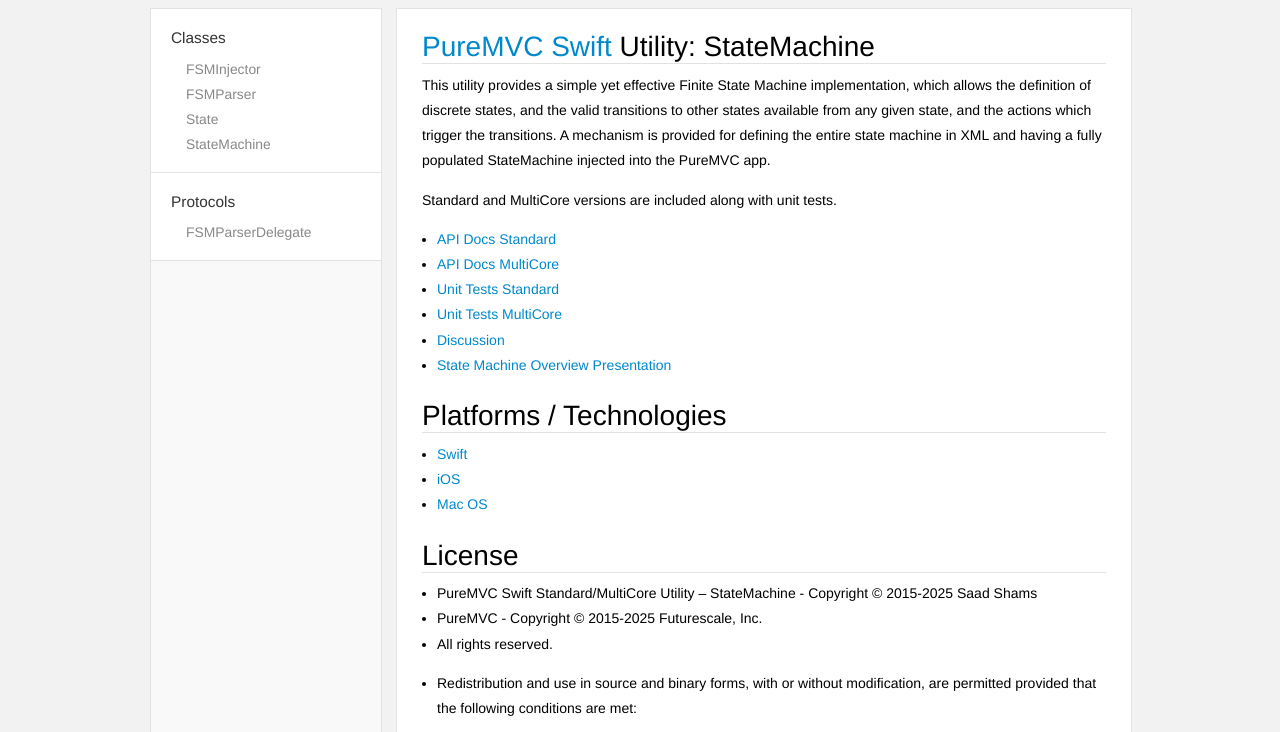
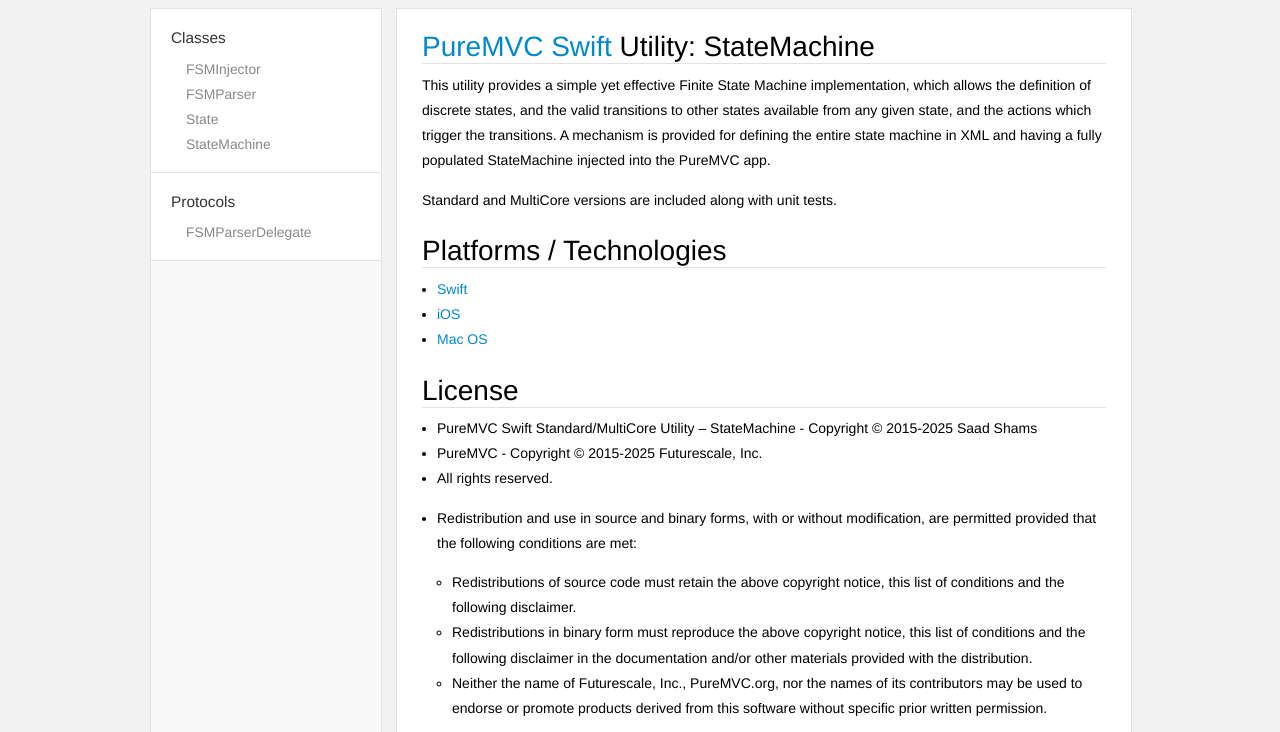
Before and after one commit to PureMVC/puremvc-swift-util-statemachine, a plain HTML site: page docs/standard/index.html in a window 1280 px wide. Shown: the part 62-794 px from the top of the page. Drawn offline with Linux system fonts and the light colour scheme.

Commit message:
Updated docs

```diff
--- a/docs/standard/index.html
+++ b/docs/standard/index.html
@@ -57,20 +57,12 @@
         <section>
           <section class="section">
 
-            <a href='#a_href_http_puremvc_github_com_puremvc_a_a_href_https_github_com_sshams_puremvc_swift_multicore_framework_wiki_swift_a_utility_statemachine' class='anchor' aria-hidden=true><span class="header-anchor"></span></a><h2 id='a_href_http_puremvc_github_com_puremvc_a_a_href_https_github_com_sshams_puremvc_swift_multicore_framework_wiki_swift_a_utility_statemachine'><a href="http://puremvc.github.com/">PureMVC</a> <a href="https://github.com/sshams/puremvc-swift-multicore-framework/wiki">Swift</a> Utility: StateMachine</h2>
+            <a href='#a_href_http_puremvc_github_com_puremvc_a_a_href_https_github_com_sshams_puremvc_swift_standard_framework_wiki_swift_a_utility_statemachine' class='anchor' aria-hidden=true><span class="header-anchor"></span></a><h2 id='a_href_http_puremvc_github_com_puremvc_a_a_href_https_github_com_sshams_puremvc_swift_multicore_framework_wiki_swift_a_utility_statemachine'><a href="http://puremvc.github.com/">PureMVC</a> <a href="https://github.com/sshams/puremvc-swift-multicore-framework/wiki">Swift</a> Utility: StateMachine</h2>
 
 <p>This utility provides a simple yet effective Finite State Machine implementation, which allows the definition of discrete states, and the valid transitions to other states available from any given state, and the actions which trigger the transitions. A mechanism is provided for defining the entire state machine in XML and having a fully populated StateMachine injected into the PureMVC app. </p>
 
 <p>Standard and MultiCore versions are included along with unit tests.</p>
 
-<ul>
-<li><a href="">API Docs Standard</a></li>
-<li><a href="">API Docs MultiCore</a></li>
-<li><a href="https://github.com/PureMVC/puremvc-swift-util-statemachine/standard/StateMachineTests">Unit Tests Standard</a></li>
-<li><a href="https://github.com/PureMVC/puremvc-swift-util-statemachine/multicore/StateMachineTests">Unit Tests MultiCore</a></li>
-<li><a href="">Discussion</a></li>
-<li><a href="http://puremvc.tv/#P003/">State Machine Overview Presentation</a></li>
-</ul>
 <a href='#platforms_technologies' class='anchor' aria-hidden=true><span class="header-anchor"></span></a><h2 id='platforms_technologies'>Platforms / Technologies</h2>
 
 <ul>
```
Also changed, not shown: docs/multicore/index.html (+0 -8 lines).
